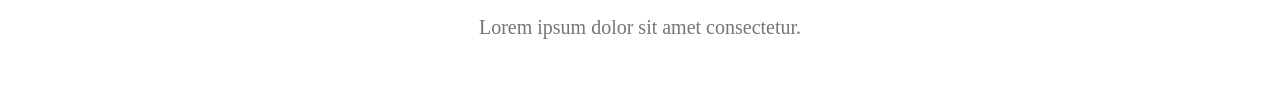
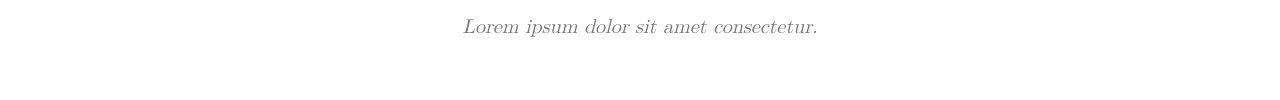
Before and after one commit to allahverdiyevashalala/Agency, a plain HTML site: page index.html in a window 1280 px wide. Shown: the part 1015-1115 px from the top of the page. Drawn offline with nearby package versions, Linux system fonts and the light colour scheme.

Commit message:
services

```diff
--- a/_services.sass
+++ b/_services.sass
@@ -8,7 +8,8 @@
         font-size: 20px
         color: #777575
         margin: 20px 0 65px
-        font-family: serif
+        font-style: italic
+        font-family: math
     .box
         display: flex
         flex-flow: column
```
Also changed, not shown: style.css, 1 other file.
